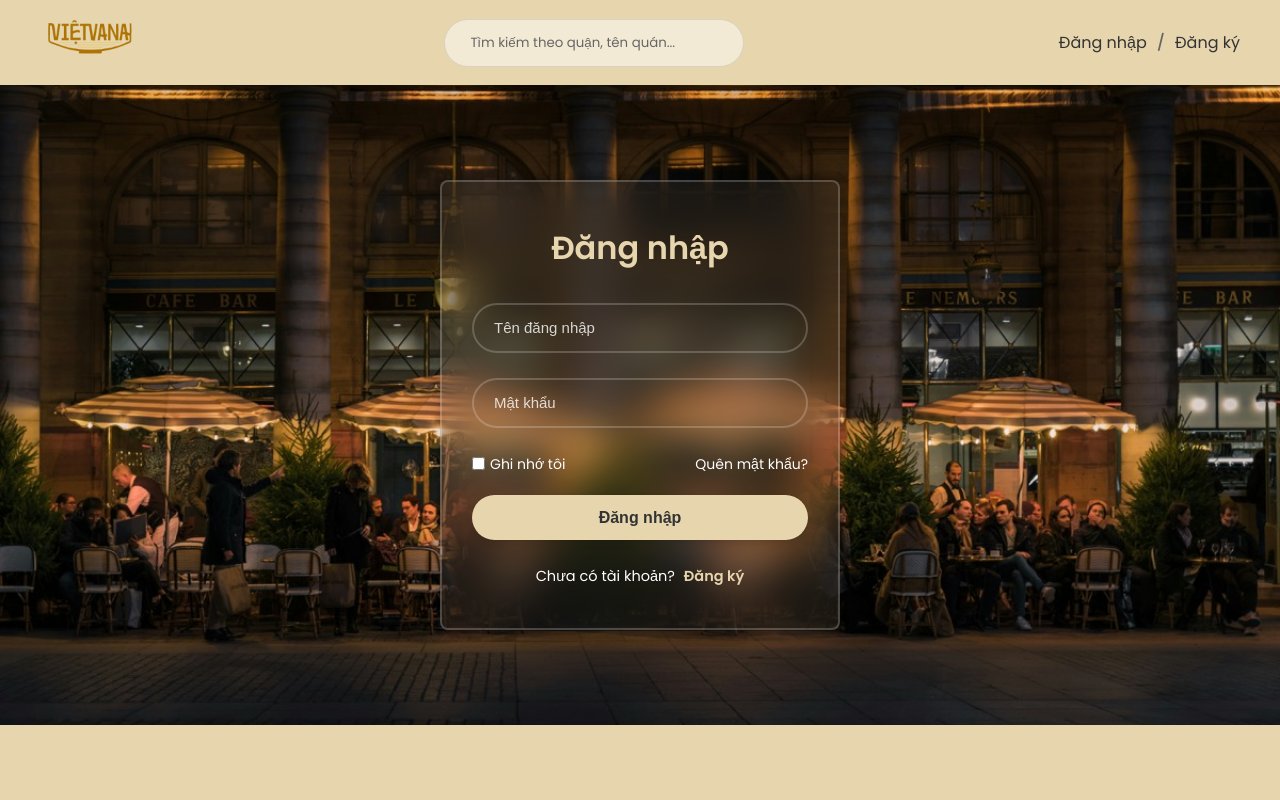
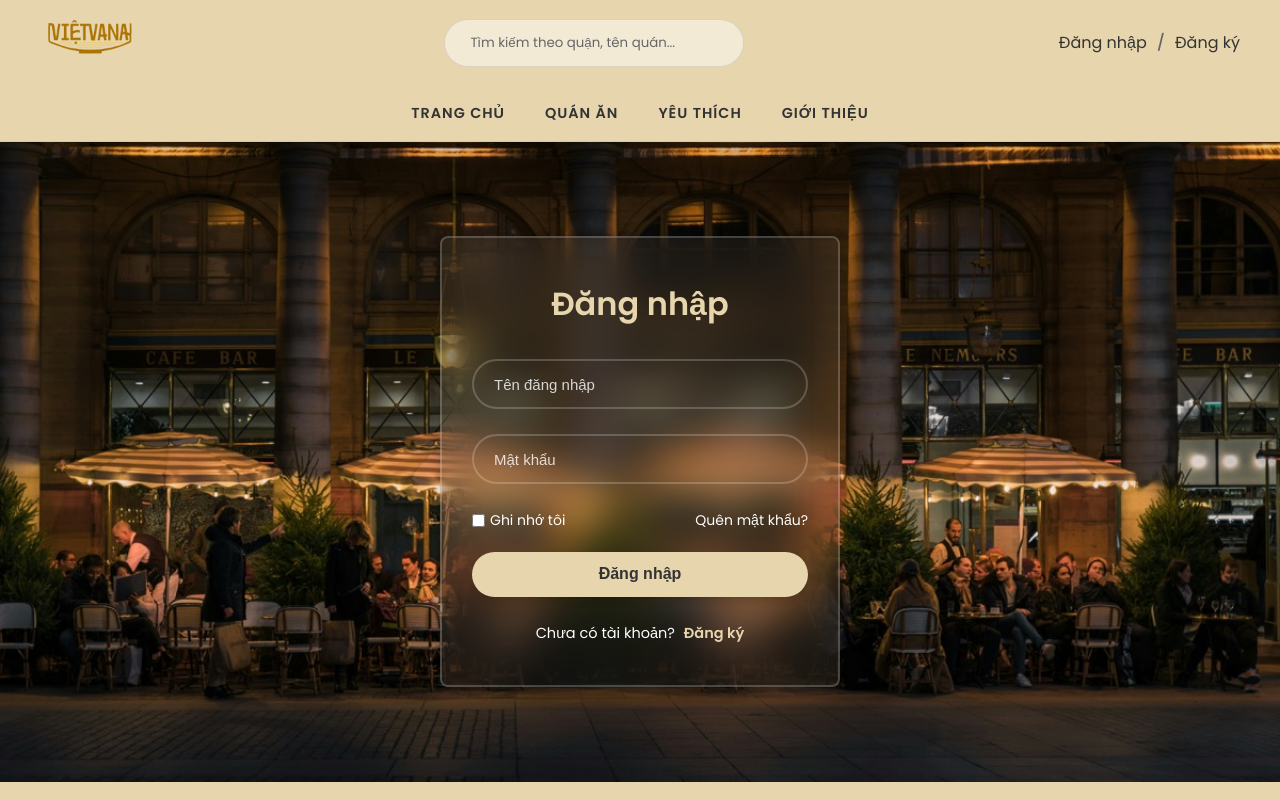
Before and after one commit to hailey1601/hanoi-bites, a React (Vite) app: page /login in a window 1280 px wide. Shown: the top 800 px of the page. Built offline with nearby package versions, Linux system fonts and the light colour scheme; a web font is replaced by a local one.

Commit message:
Add navigation menu to Header

```diff
--- a/src/components/Header.jsx
+++ b/src/components/Header.jsx
@@ -74,6 +74,28 @@ const Header = () => {
             </div>
 
             <hr className="duongke" />
+
+            <div className="menu">
+                <ul>
+                    <li><Link to="/">Trang chủ</Link></li>
+                    <li
+                        onMouseEnter={() => setIsSubMenuOpen(true)}
+                        onMouseLeave={() => setIsSubMenuOpen(false)}
+                    >
+                        <Link to="/restaurants">Quán ăn <i className="bx bx-chevron-down"></i></Link>
+                        {isSubMenuOpen && (
+                            <ul className="sub-menu active">
+                                <li><Link to="/category/sweet">Đồ ngọt</Link></li>
+                                <li><Link to="/category/salty">Đồ mặn</Link></li>
+                                <li><Link to="/category/vegan">Món ăn chay</Link></li>
+                                <li><Link to="/category/seafood">Món hải sản</Link></li>
+                            </ul>
+                        )}
+                    </li>
+                    <li><Link to="/wishlist">Yêu thích</Link></li>
+                    <li><Link to="/about">Giới thiệu</Link></li>
+                </ul>
+            </div>
         </>
     );
 };
--- a/src/pages/Home/home.jsx
+++ b/src/pages/Home/home.jsx
@@ -39,7 +39,7 @@ const Home = () => {
         }
       `;
 
-      const aiRes = await fetch(`https://generativelanguage.googleapis.com/v1beta/models/gemini-1.5-flash:generateContent?key=${apiKey}`, {
+      const aiRes = await fetch(`https://generativelanguage.googleapis.com/v1beta/models/gemini-1.5-flash-latest:generateContent?key=${apiKey}`, {
         method: "POST",
         headers: { "Content-Type": "application/json" },
         body: JSON.stringify({
```
